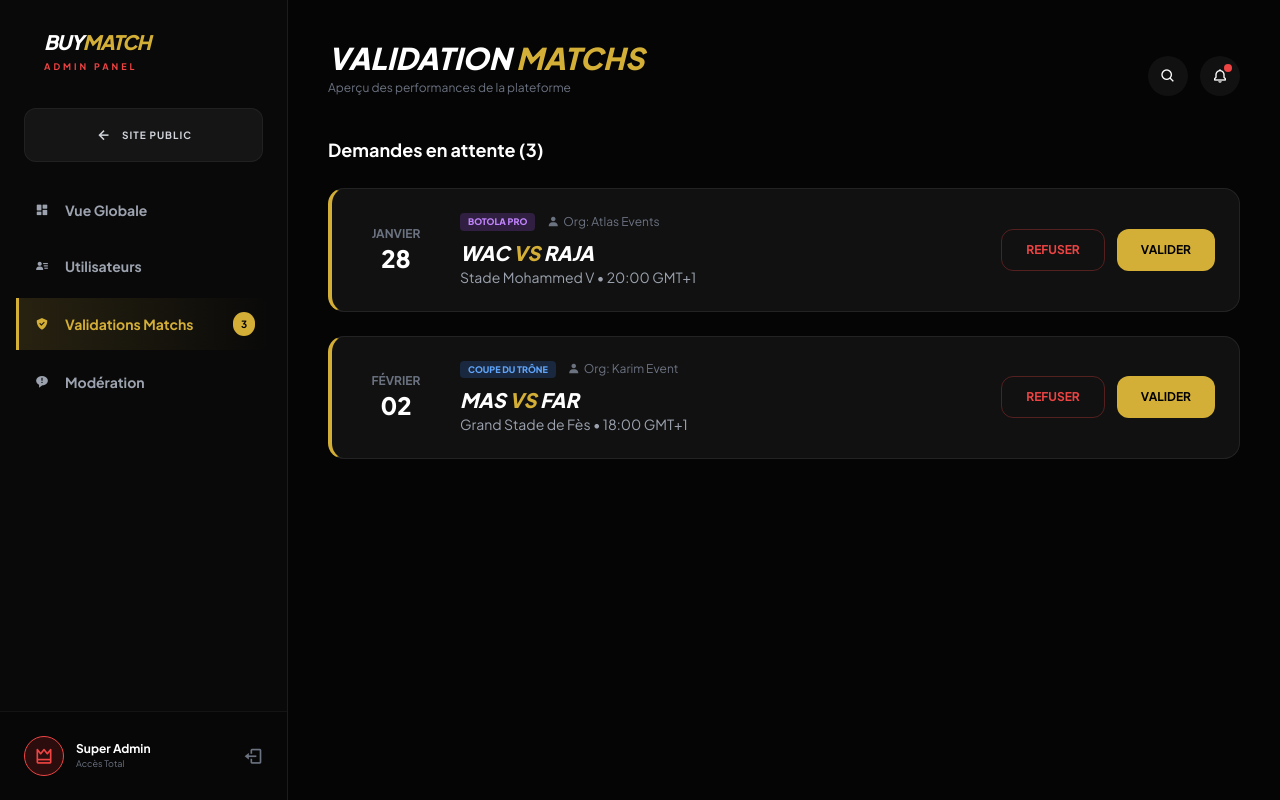
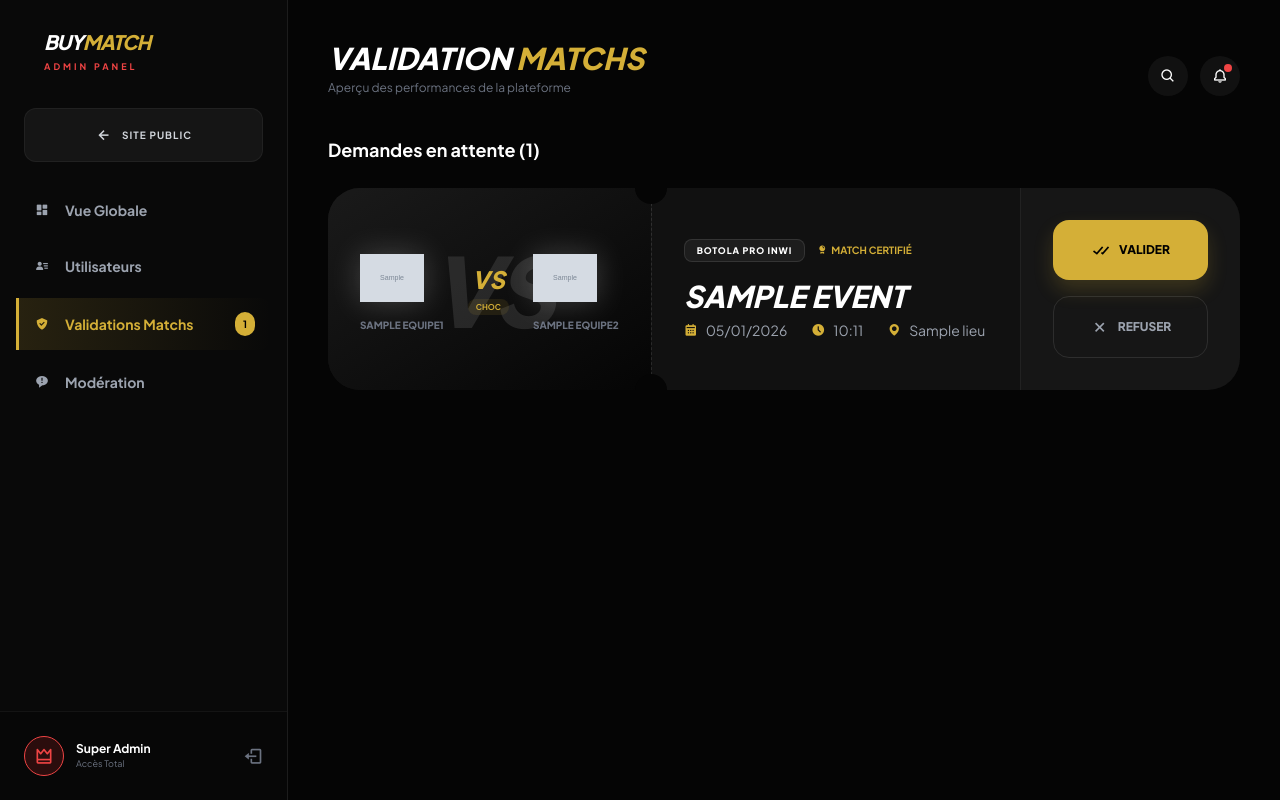
Before and after one commit to ayouberrak/BuyMatch-, a PHP site: template app/Views/dashboard/admin/dashbord.view.php in a window 1280 px wide, after a click that opens the changed part. Run offline with PHP 8.4, Linux system fonts and the light colour scheme; the template is opened without the code that fills it: most values are stand-ins (such as "Sample title", 1, 10 or a date in 2020); grey boxes marked "Sample" are stand-in pictures; data that the repository does not hold is empty; some libraries are stand-ins or nearby versions.

Commit message:
[Views] Update admin dashboard view

```diff
--- a/app/Views/dashboard/admin/dashbord.view.php
+++ b/app/Views/dashboard/admin/dashbord.view.php
@@ -105,7 +105,7 @@
             </button>
             <button onclick="showSection('validations')" class="sidebar-link w-full flex items-center gap-4 px-4 py-3.5 text-sm font-bold text-gray-400 rounded-r-xl">
                 <i class='bx bxs-check-shield'></i> Validations Matchs
-                <span class="ml-auto bg-[#d4af37] text-black text-[10px] px-2 py-0.5 rounded-full font-bold">3</span>
+                <span class="ml-auto bg-[#d4af37] text-black text-[10px] px-2 py-0.5 rounded-full font-bold"><?= count($eventsEnatente) ?></span>
             </button>
             <button onclick="showSection('comments')" class="sidebar-link w-full flex items-center gap-4 px-4 py-3.5 text-sm font-bold text-gray-400 rounded-r-xl">
                 <i class='bx bxs-message-rounded-error'></i> Modération
@@ -229,47 +229,23 @@
                     </thead>
                     <tbody class="text-sm">
                         <!-- User 1 -->
+                        <?php foreach ($allUsers as $user):
+                            $path_image = '../../public/uploads/'. $user->getPhoto();
+                            ?>
                             <tr class="border-b border-white/5 hover:bg-white/5 transition">
                                 <td class="p-5 flex items-center gap-3">
-                                <img src="https://api.dicebear.com/7.x/avataaars/svg?seed=User1" class="w-8 h-8 rounded-full">
-                                <span class="font-bold">Youssef Bennani</span>
+                                    <img src="<?= htmlspecialchars($path_image) ?>" class="w-8 h-8 rounded-full">
+                                    <span class="font-bold"><?= htmlspecialchars($user->getName()) ?></span>
                                 </td>
-                            <td class="p-5 text-gray-400">Utilisateur</td>
-                            <td class="p-5"><span id="status-1" class="status-badge status-active">Actif</span></td>
+                                <td class="p-5 text-gray-400"><?= htmlspecialchars($user->getRole()) ?></td>
+                                <td class="p-5"><span id="status-<?= htmlspecialchars($user->getId()) ?>" class="status-badge status-active"><?= htmlspecialchars($user->getStatus()) ?></span></td>
                                 <td class="p-5 text-right">
-                                <button onclick="toggleBan(1)" class="text-xs font-bold uppercase tracking-wider text-red-500 hover:text-red-400 border border-red-500/30 px-3 py-1.5 rounded-lg hover:bg-red-500/10 transition">
+                                    <button onclick="toggleBan(<?= htmlspecialchars($user->getId()) ?>)" class="text-xs font-bold uppercase tracking-wider text-red-500 hover:text-red-400 border border-red-500/30 px-3 py-1.5 rounded-lg hover:bg-red-500/10 transition">
                                         <i class='bx bx-block'></i> Bannir
                                     </button>
                                 </td>
                             </tr>
-                        <!-- User 2 (Organizer) -->
-                        <tr class="border-b border-white/5 hover:bg-white/5 transition">
-                            <td class="p-5 flex items-center gap-3">
-                                <img src="https://api.dicebear.com/7.x/avataaars/svg?seed=Org1" class="w-8 h-8 rounded-full border border-[#d4af37]">
-                                <span class="font-bold">Atlas Events</span>
-                            </td>
-                            <td class="p-5 text-[#d4af37]">Organisateur</td>
-                            <td class="p-5"><span id="status-2" class="status-badge status-active">Actif</span></td>
-                            <td class="p-5 text-right">
-                                <button onclick="toggleBan(2)" class="text-xs font-bold uppercase tracking-wider text-red-500 hover:text-red-400 border border-red-500/30 px-3 py-1.5 rounded-lg hover:bg-red-500/10 transition">
-                                    <i class='bx bx-block'></i> Bannir
-                                </button>
-                            </td>
-                        </tr>
-                        <!-- User 3 (Banned) -->
-                        <tr class="hover:bg-white/5 transition">
-                            <td class="p-5 flex items-center gap-3">
-                                <img src="https://api.dicebear.com/7.x/avataaars/svg?seed=Spam" class="w-8 h-8 rounded-full grayscale opacity-50">
-                                <span class="font-bold text-gray-500">Bot Spam</span>
-                            </td>
-                            <td class="p-5 text-gray-500">Utilisateur</td>
-                            <td class="p-5"><span id="status-3" class="status-badge status-banned">Banni</span></td>
-                            <td class="p-5 text-right">
-                                <button onclick="toggleBan(3)" class="text-xs font-bold uppercase tracking-wider text-green-500 hover:text-green-400 border border-green-500/30 px-3 py-1.5 rounded-lg hover:bg-green-500/10 transition">
-                                    <i class='bx bx-check-circle'></i> Activer
-                                </button>
-                            </td>
-                        </tr>
+                        <?php endforeach; ?>
                     </tbody>
                 </table>
             </div>
@@ -277,60 +253,77 @@
 
         <!-- SECTION C: VALIDATION MATCHS (Accept/Reject) -->
         <div id="validations" class="section-content hidden fade-in">
-            <h3 class="font-bold text-lg mb-6">Demandes en attente (3)</h3>
+            <h3 class="font-bold text-lg mb-6">Demandes en attente (<?= count($eventsEnatente) ?>)</h3>
 
             <div class="grid gap-6">
                 <!-- Request Item 1 -->
-                <div id="request-1" class="glass-card p-6 rounded-2xl flex flex-col md:flex-row items-center justify-between gap-6 border-l-4 border-l-[#d4af37]">
-                    <div class="flex items-center gap-6 w-full">
-                        <div class="text-center min-w-[80px]">
-                            <p class="text-xs font-bold text-gray-500 uppercase">Janvier</p>
-                            <p class="text-2xl font-black text-white">28</p>
+                <?php foreach ($eventsEnatente as $event):
+                    $path_logo1 = '../../public/uploads_logo_equipe/'. $event['equipe1']->getLogo();
+                    $path_logo2 = '../../public/uploads_logo_equipe/'. $event['equipe2']->getLogo();
+                    $dateEvent = new DateTime($event['event']->getDateEvent());
+                    $heureEvent = new DateTime($event['event']->getDateEvent());
+                    $dateFormated  = $dateEvent->format('d/m/Y'); // 10/10/1111
+                    $heureFormated = $heureEvent->format('H:i');  // 20:20
+
+                     ?>
+                   <div id="<?= $event['event']->getId() ?>" class="group relative overflow-hidden glass-card rounded-[32px] flex flex-col xl:flex-row items-stretch border-none transition-all duration-500 hover:scale-[1.01] hover:shadow-[0_20px_50px_rgba(0,0,0,0.5)]">
+
+                <div class="relative min-w-[300px] bg-gradient-to-br from-[#1a1a1a] to-[#050505] p-8 flex flex-col justify-center items-center border-r border-dashed border-white/10">
+                    <div class="absolute inset-0 opacity-10 pointer-events-none flex items-center justify-center font-black italic text-8xl uppercase tracking-tighter text-white">VS</div>
+
+                    <div class="relative z-10 flex items-center gap-6">
+                        <div class="text-center">
+                            <img src="<?php echo $path_logo1; ?>" class="w-16 h-16 object-contain drop-shadow-[0_0_15px_rgba(255,255,255,0.2)]" alt="WAC">
+                            <p class="text-[10px] font-black text-gray-500 mt-2 uppercase"><?php echo $event['equipe1']->getNom(); ?></p>
                         </div>
-                        <div class="flex-1">
-                            <div class="flex items-center gap-3 mb-2">
-                                <span class="bg-purple-500/20 text-purple-400 text-[9px] font-black uppercase px-2 py-0.5 rounded">Botola Pro</span>
-                                <span class="text-gray-500 text-xs flex items-center gap-1"><i class='bx bxs-user'></i> Org: Atlas Events</span>
+
+                        <div class="flex flex-col items-center">
+                            <span class="text-2xl font-black italic text-[#d4af37]">VS</span>
+                            <span class="bg-[#d4af37]/10 text-[#d4af37] text-[8px] px-2 py-0.5 rounded-full font-bold mt-1 uppercase">CHOC</span>
                         </div>
-                            <h4 class="text-xl font-black uppercase italic">WAC <span class="text-[#d4af37]">vs</span> RAJA</h4>
-                            <p class="text-sm text-gray-400">Stade Mohammed V • 20:00 GMT+1</p>
+
+                        <div class="text-center">
+                            <img src="<?php echo $path_logo2; ?>" class="w-16 h-16 object-contain drop-shadow-[0_0_15px_rgba(255,255,255,0.2)]" alt="RCA">
+                            <p class="text-[10px] font-black text-gray-500 mt-2 uppercase"><?php echo $event['equipe2']->getNom(); ?></p>
                         </div>
                     </div>
-                    <div class="flex gap-3 w-full md:w-auto">
-                        <button onclick="handleRequest('request-1', 'rejected')" class="flex-1 md:flex-none px-6 py-3 rounded-xl border border-red-500/30 text-red-500 font-bold uppercase text-xs hover:bg-red-500 hover:text-white transition">
-                            Refuser
+
+                    <div class="absolute -top-4 -right-4 w-8 h-8 bg-[#050505] rounded-full z-20"></div>
+                    <div class="absolute -bottom-4 -right-4 w-8 h-8 bg-[#050505] rounded-full z-20"></div>
+                </div>
+
+                <div class="flex-1 p-8 flex flex-col justify-center gap-4">
+                    <div class="flex flex-wrap items-center gap-3">
+                        <span class="bg-white/5 border border-white/10 text-white text-[9px] font-black uppercase px-3 py-1 rounded-lg tracking-widest">Botola Pro Inwi</span>
+                        <span class="flex items-center gap-1 text-[#d4af37] text-[10px] font-bold uppercase"><i class='bx bxs-award'></i> Match Certifié</span>
+                    </div>
+
+                    <div>
+                        <h4 class="text-3xl font-black uppercase italic leading-tight text-white mb-1">
+                            <?php echo $event['event']->getTitre(); ?>
+                        </h4>
+                        <div class="flex flex-wrap gap-x-6 gap-y-2">
+                            <p class="text-sm text-gray-400 flex items-center gap-2"><i class='bx bxs-calendar text-[#d4af37]'></i><?php echo $dateFormated; ?></p>
+                            <p class="text-sm text-gray-400 flex items-center gap-2"><i class='bx bxs-time-five text-[#d4af37]'></i> <?php echo $heureFormated; ?></p>
+                            <p class="text-sm text-gray-400 flex items-center gap-2"><i class='bx bxs-map text-[#d4af37]'></i> <?php echo $event['event']->getLieu(); ?></p>
+                        </div>
+                    </div>
+                </div>
+
+                <div class="p-8 flex flex-row xl:flex-col justify-center gap-4 bg-white/[0.02] border-l border-white/5 min-w-[220px]">
+                    <button onclick="handleRequest('<?= $event['event']->getId() ?>', 'accepted')" class="flex-1 xl:flex-none order-2 xl:order-1 flex items-center justify-center gap-2 bg-[#d4af37] text-black font-black uppercase text-xs py-4 px-6 rounded-2xl hover:bg-white transition-all shadow-[0_10px_20px_rgba(212,175,55,0.2)] hover:shadow-[0_10px_30px_rgba(255,255,255,0.3)] group/btn">
+                        <i class='bx bx-check-double text-xl'></i>
+                        <span>Valider</span>
                     </button>
-                        <button onclick="handleRequest('request-1', 'accepted')" class="flex-1 md:flex-none px-6 py-3 rounded-xl bg-[#d4af37] text-black font-bold uppercase text-xs hover:bg-white hover:shadow-[0_0_15px_#d4af37] transition">
-                            Valider
+
+                    <button onclick="handleRequest('<?= $event['event']->getId() ?>', 'rejected')" class="flex-1 xl:flex-none order-1 xl:order-2 flex items-center justify-center gap-2 bg-transparent border border-white/10 text-gray-400 font-black uppercase text-xs py-4 px-6 rounded-2xl hover:bg-red-500 hover:text-white hover:border-red-500 transition-all">
+                        <i class='bx bx-x text-xl'></i>
+                        <span>Refuser</span>
                     </button>
                 </div>
             </div>
+                <?php endforeach; ?>
 
-                <!-- Request Item 2 -->
-                <div id="request-2" class="glass-card p-6 rounded-2xl flex flex-col md:flex-row items-center justify-between gap-6 border-l-4 border-l-[#d4af37]">
-                    <div class="flex items-center gap-6 w-full">
-                        <div class="text-center min-w-[80px]">
-                            <p class="text-xs font-bold text-gray-500 uppercase">Février</p>
-                            <p class="text-2xl font-black text-white">02</p>
-                        </div>
-                        <div class="flex-1">
-                            <div class="flex items-center gap-3 mb-2">
-                                <span class="bg-blue-500/20 text-blue-400 text-[9px] font-black uppercase px-2 py-0.5 rounded">Coupe du Trône</span>
-                                <span class="text-gray-500 text-xs flex items-center gap-1"><i class='bx bxs-user'></i> Org: Karim Event</span>
-                            </div>
-                            <h4 class="text-xl font-black uppercase italic">MAS <span class="text-[#d4af37]">vs</span> FAR</h4>
-                            <p class="text-sm text-gray-400">Grand Stade de Fès • 18:00 GMT+1</p>
-                        </div>
-                    </div>
-                    <div class="flex gap-3 w-full md:w-auto">
-                        <button onclick="handleRequest('request-2', 'rejected')" class="flex-1 md:flex-none px-6 py-3 rounded-xl border border-red-500/30 text-red-500 font-bold uppercase text-xs hover:bg-red-500 hover:text-white transition">
-                            Refuser
-                        </button>
-                        <button onclick="handleRequest('request-2', 'accepted')" class="flex-1 md:flex-none px-6 py-3 rounded-xl bg-[#d4af37] text-black font-bold uppercase text-xs hover:bg-white hover:shadow-[0_0_15px_#d4af37] transition">
-                            Valider
-                        </button>
-                    </div>
-                </div>
             </div>
         </div>
 
@@ -339,35 +332,57 @@
             <h3 class="font-bold text-lg mb-6">Modération des Commentaires</h3>
 
             <div class="space-y-4">
-                <div id="comm-1" class="glass-card p-5 rounded-2xl border-l-4 border-red-500">
-                    <div class="flex justify-between items-start">
+
+                <?php foreach ($allComments as $comment):
+                        $note =$comment['note'];
+                        $datePost = isset($comment['date_commentaire']) ? $comment['date_commentaire'] : date('d/m/Y');
+                    ?>
+                    <div id="comm-<?= $comment['id'] ?>" class="glass-card p-6 rounded-[24px] border-l-4 border-[#d4af37] group hover:bg-white/[0.02] transition-all duration-300">
+                        <div class="flex justify-between items-start mb-3">
+                            <div class="flex flex-col gap-2">
                                 <div class="flex items-center gap-3">
-                            <span class="bg-red-500 text-white text-[9px] font-bold uppercase px-2 py-0.5 rounded">Signalé 5 fois</span>
-                            <span class="text-gray-500 text-xs">Sur le match: WAC vs RAJA</span>
+                                    <span class="bg-[#d4af37] text-black text-[10px] font-black uppercase px-2.5 py-1 rounded-lg shadow-sm">
+                                        <?= htmlspecialchars($comment['user']->getName()) ?>
+                                    </span>
+                                    <span class="text-gray-400 text-[10px] font-bold uppercase tracking-widest flex items-center gap-1">
+                                        <i class='bx bx-football text-[#d4af37]'></i> <?= htmlspecialchars($comment['match']) ?>
+                                    </span>
                                 </div>
-                        <span class="text-gray-600 text-[10px]">Il y a 20 min</span>
-                    </div>
-                    <p class="mt-3 text-sm text-gray-200 italic">"Site web nul, arnaque totale, ne pas acheter ici !!! [Lien Spam]"</p>
-                    <div class="mt-4 flex gap-3 justify-end">
-                        <button onclick="deleteComment('comm-1')" class="text-xs text-red-500 font-bold uppercase hover:underline flex items-center gap-1"><i class='bx bx-trash'></i> Supprimer</button>
-                        <button onclick="ignoreComment('comm-1')" class="text-xs text-gray-500 font-bold uppercase hover:text-white flex items-center gap-1"><i class='bx bx-check'></i> Ignorer</button>
+
+                                <div class="flex text-[#d4af37] text-xs">
+                                    <?php for($i = 1; $i <= 5; $i++): ?>
+                                        <i class='bx <?= $i <= $note ? 'bxs-star' : 'bx-star text-gray-700' ?>'></i>
+                                    <?php endfor; ?>
+                                    <span class="ml-2 text-[10px] text-gray-500 font-bold">(<?= $note ?>/5)</span>
                                 </div>
                             </div>
 
-                <div id="comm-2" class="glass-card p-5 rounded-2xl border-l-4 border-yellow-500">
-                    <div class="flex justify-between items-start">
-                        <div class="flex items-center gap-3">
-                            <span class="bg-yellow-500 text-black text-[9px] font-bold uppercase px-2 py-0.5 rounded">Signalé 1 fois</span>
-                            <span class="text-gray-500 text-xs">Sur le match: MAS vs FAR</span>
-                        </div>
-                        <span class="text-gray-600 text-[10px]">Il y a 1h</span>
-                    </div>
-                    <p class="mt-3 text-sm text-gray-200 italic">"Je revends mes billets VIP moins cher, contactez moi au 06..."</p>
-                    <div class="mt-4 flex gap-3 justify-end">
-                        <button onclick="deleteComment('comm-2')" class="text-xs text-red-500 font-bold uppercase hover:underline flex items-center gap-1"><i class='bx bx-trash'></i> Supprimer</button>
-                        <button onclick="ignoreComment('comm-2')" class="text-xs text-gray-500 font-bold uppercase hover:text-white flex items-center gap-1"><i class='bx bx-check'></i> Ignorer</button>
+                            <div class="flex flex-col items-end">
+                                <span class="text-gray-500 text-[10px] font-bold uppercase tracking-tighter">
+                                    <i class='bx bx-calendar-alt'></i> <?= htmlspecialchars($comment['date_commentaire']) ?>
+                                </span>
+                                <span class="text-[9px] text-gray-700 font-bold uppercase">Publié</span>
                             </div>
                         </div>
+
+                        <div class="relative pl-4 border-l border-white/5">
+                            <p class="text-sm text-gray-300 italic leading-relaxed font-medium">
+                                "<?= htmlspecialchars($comment['contenu']) ?>"
+                            </p>
+                        </div>
+
+                        <div class="mt-5 flex gap-4 justify-end border-t border-white/5 pt-4">
+                            <button onclick="ignoreComment('comm-<?= $comment['id'] ?>')" class="text-[10px] text-gray-500 font-black uppercase tracking-widest hover:text-white transition flex items-center gap-1.5 px-3 py-1.5 rounded-lg hover:bg-white/5">
+                                <i class='bx bx-check-circle text-lg text-green-500'></i> Ignorer
+                            </button>
+                            <button onclick="deleteComment('comm-<?= $comment['id'] ?>')" class="text-[10px] text-red-500 font-black uppercase tracking-widest hover:bg-red-500 hover:text-white transition flex items-center gap-1.5 px-3 py-1.5 rounded-lg border border-red-500/20 shadow-lg shadow-red-500/5">
+                                <i class='bx bx-trash text-lg'></i> Supprimer
+                            </button>
+                        </div>
+                    </div>
+                    <?php endforeach; ?>
+
+
             </div>
         </div>
 
@@ -416,10 +431,20 @@
                 btn.classList.replace('border-green-500/30', 'border-red-500/30');
                 btn.classList.replace('hover:bg-green-500/10', 'hover:bg-red-500/10');
             }
+
+
+            fetch('../api/UpdateStatus.php', {
+                method: 'POST',
+                headers: { 'Content-Type': 'application/json' },
+                body: JSON.stringify({ userId: id })
+            })
+            // .then(response => response.json())
+            // .then(data => { console.log('Success:', data) })
+            .catch((error) => console.error('Error:', error));
         }
 
         // Handle Match Request
-        function handleRequest(id, action) {
+        function  handleRequest(id, action) {
             const card = document.getElementById(id);
             const content = card.innerHTML;
 
@@ -435,6 +460,14 @@
                 card.style.opacity = '0';
                 setTimeout(() => card.remove(), 500);
             }, 2000);
+
+            fetch('../api/handleRequest.php', {
+                method: 'POST',
+                headers: { 'Content-Type': 'application/json' },
+                body: JSON.stringify({ requestId: id, action: action })
+            })
+            .catch((error) => console.error('Error:', error));
+
         }
 
         // Moderate Comment
@@ -442,6 +475,13 @@
             const el = document.getElementById(id);
             el.style.opacity = '0';
             setTimeout(() => el.remove(), 300);
+
+            fetch('../api/deleteComment.php', {
+                method: 'POST',
+                headers: { 'Content-Type': 'application/json' },
+                body: JSON.stringify({ commentId: id.split('-')[1] })
+            })
+            .catch((error) => console.error('Error:', error));
         }
 
         function ignoreComment(id) {
```
Lines whose indentation alone changed are shown as unchanged.
